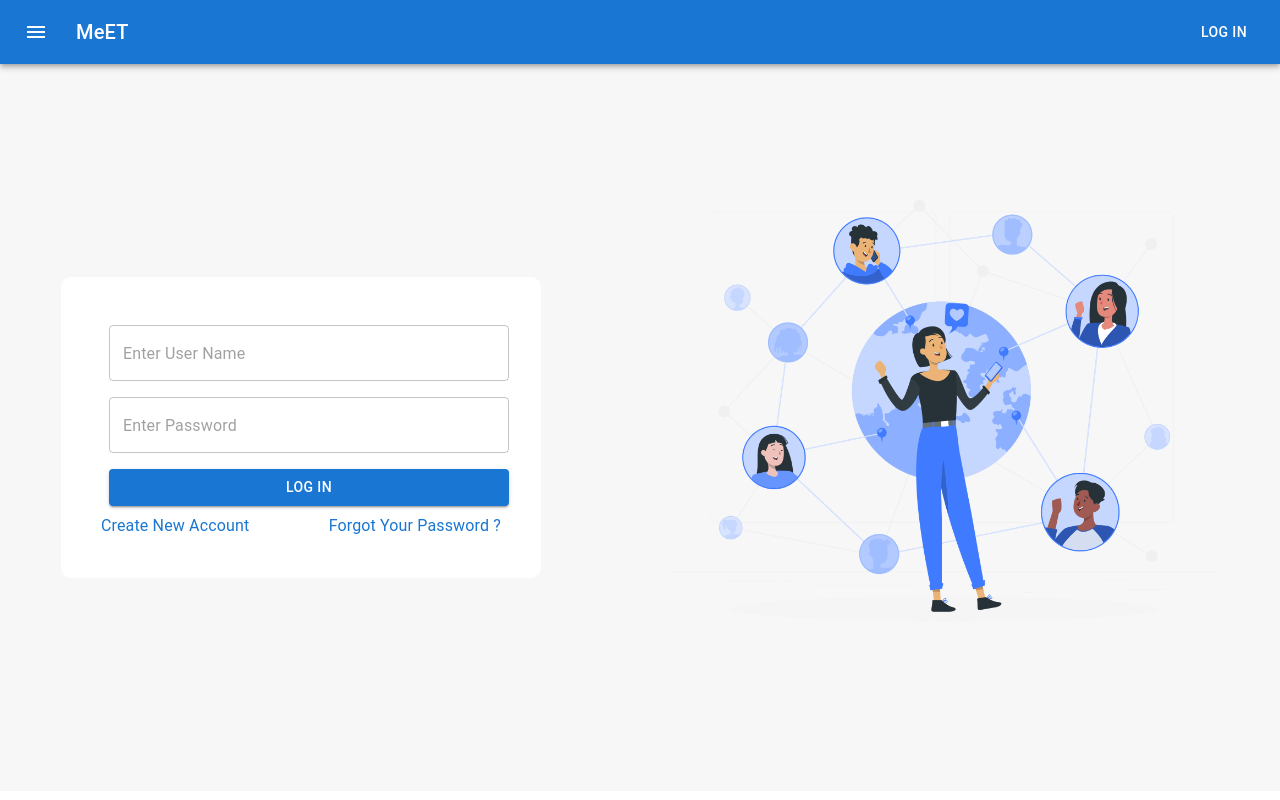
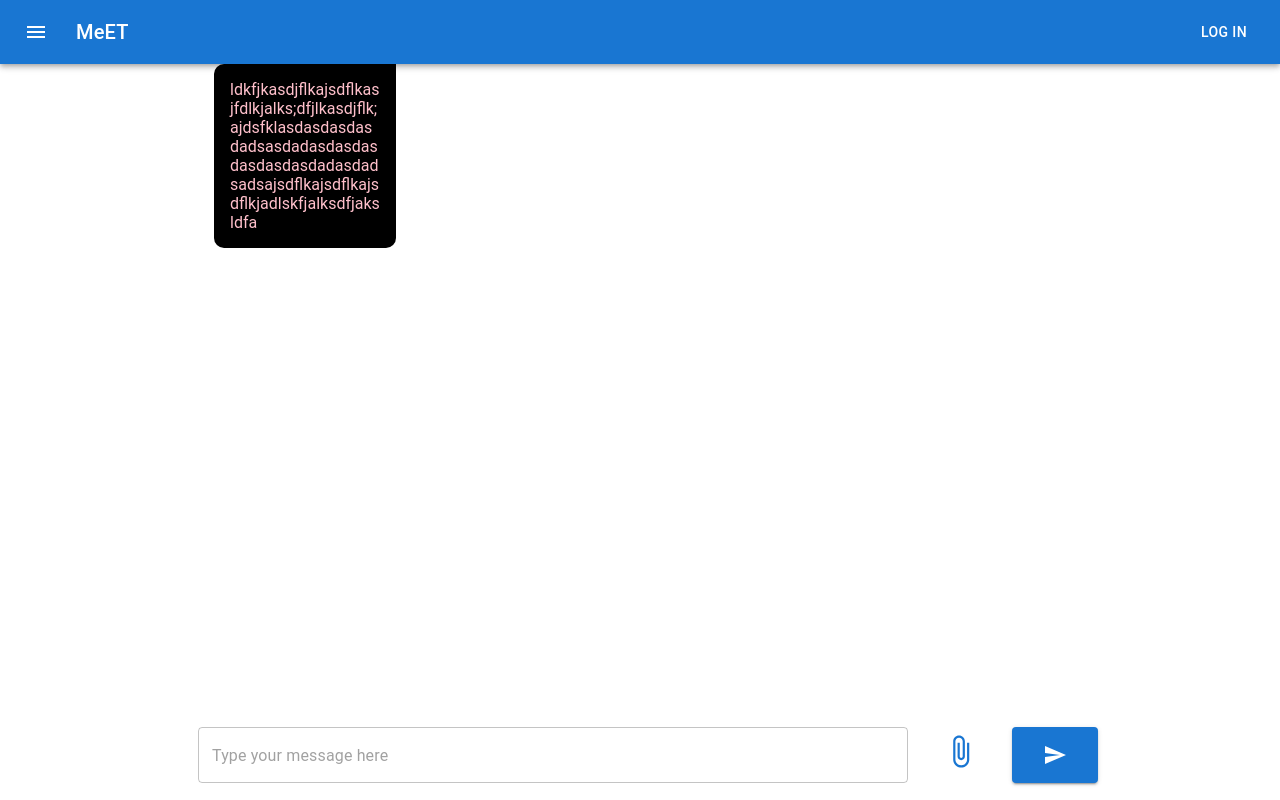
Before and after one commit to phani1585/meET, a React (Create React App) app: page /chatPage in a window 1280 px wide. Built offline with nearby package versions, Linux system fonts and the light colour scheme.

Commit message:
chat component added

```diff
--- a/package.json
+++ b/package.json
@@ -11,6 +11,7 @@
     "@testing-library/jest-dom": "^5.16.5",
     "@testing-library/react": "^13.4.0",
     "@testing-library/user-event": "^13.5.0",
+    "axios": "^1.2.0",
     "react": "^18.2.0",
     "react-dom": "^18.2.0",
     "react-router-dom": "^6.4.4",
--- a/src/App.js
+++ b/src/App.js
@@ -32,15 +32,16 @@ const App = () => {
     errorMsg,
   });
 
+
   return (
     <userContext.Provider value={{ setUsers, validtion, inputEleFunc, users }}>
       <BrowserRouter>
         <NavBar />
         <Routes>
           <Route path="/signup" element={<SignUp />} />
-          <Route path="/chatPage" element={<LogIn />} />
+          <Route path="/" element={<LogIn />} />
           <Route path="/resetPassword" element={<ResetPassword />} />
-          <Route path="/" element={<ChatPage />} />
+          <Route path="/chatPage" element={<ChatPage />} />
         </Routes>
       </BrowserRouter>
     </userContext.Provider>
--- a/src/Pages/ChatPage.js
+++ b/src/Pages/ChatPage.js
@@ -1,28 +1,68 @@
-import { TextField } from "@mui/material";
+import { Box, Button, TextField} from "@mui/material";
 import { Container } from "@mui/system";
-import React from "react";
+import React, { useState } from "react";
+import SendIcon from '@mui/icons-material/Send';
+import AttachFileIcon from '@mui/icons-material/AttachFile';
+import SelectionFile from '../components/SelectionFile'
+import Message from "../components/Message";
 
-const { mainChatContainer, chatInput } = {
+const { mainChatContainer, chatInputwrapper } = {
   mainChatContainer: {
-    bgcolor: "red",
     minHeight: "90.9vh",
     position: "relative",
   },
-  chatInput: {
+  chatInputwrapper: {
+    padding:1,
+    width:'100%',
     position: "absolute",
     bottom: 0,
+    left:0
   },
 };
 
 const ChatPage = () => {
+  const [chatInput,setChatInput]=useState('')
+  const [fileName,setFileName]=useState('')
+
+  const handleChage = (e) => {
+    setChatInput(e.target.value)
+  }
+
+  const handleFileChange = (e)=>{
+    setFileName(e.target.files[0].name)
+  }
+
+  const handleClearFile = () => {
+    setFileName('')
+  }
+
+  const handleSubmit = (e) => {
+    e.preventDefult()
+  }
+
   return (
+
     <Container sx={mainChatContainer} maxWidth="md">
+      <Message/>
+      <Box sx={chatInputwrapper}>
+      {fileName.length>0 && <SelectionFile fileName={fileName} handleClearFile={handleClearFile}/>}
+        <form autoComplete="off" noValidate style={{display:'flex',gap:'20px'}} onSubmit={handleSubmit}>
       <TextField
-        sx={chatInput}
         variant="outlined"
+        value={chatInput}
+        onChange={handleChage}
         placeholder="Type your message here"
         fullWidth
-      />
+        />
+        <Button>
+          <input type='file' id='fileinput' onChange={handleFileChange} style={{display:'none'}}/>
+          <label htmlFor="fileinput">
+          <AttachFileIcon fontSize="large"/>
+          </label>
+        </Button>
+        <Button type="submit" variant="contained" sx={{width:'100px'}} color="primary"><SendIcon/></Button>
+        </form>
+      </Box>
     </Container>
   );
 };
--- a/src/Pages/SignUp.js
+++ b/src/Pages/SignUp.js
@@ -5,6 +5,7 @@ import { NavLink, useNavigate } from "react-router-dom";
 import FormComponet from "../components/FormComponet";
 import { userContext } from "../Context/context";
 import { signupValidation } from "../validation/SignupValidation";
+import axios from "axios";
 //validation schema
 
 //styling
@@ -69,13 +70,24 @@ const SignUp = () => {
 
   const handleSubmit = async (e) => {
     e.preventDefault();
+
     validtion(signupValidation, data).then((result) => {
       if (result !== undefined) {
         setErrors(result);
       } else {
-        setUsers((prev) => [...prev, data]);
+        let formdata = new FormData();
+        formdata.append("fullName", data.fullName);
+        formdata.append("confirmPassword", data.confirmPassword);
+        formdata.append("email", data.email);
+        formdata.append("password", data.password);
+        formdata.append("userName", data.userName);
+        formdata.append("id",'');
+        console.log(data);
+        axios
+          .post("http://localhost:5000/newLogin", formdata).then(res=>console.log(res))
+          .catch((err) => console.log(err));
         setData(person);
-        navigate("/");
+        // navigate("/");
       }
     });
   };
--- /dev/null
+++ b/src/components/Message.js
@@ -0,0 +1,24 @@
+import { CardContent } from "@mui/material";
+import React from "react";
+
+const { MsgOnwer } = {
+  MsgOnwer: {
+    bgcolor: "black",
+    width: "60%",
+    color: "pink",
+    whiteSpace: "wrap",
+    inlineSize: "150px",
+    overflowWrap: "break-word",
+    borderRadius: '10px 0px 10px 10px'
+  },
+};
+
+const Message = () => {
+  return (
+    <CardContent sx={MsgOnwer}>
+      ldkfjkasdjflkajsdflkasjfdlkjalks;dfjlkasdjflk;ajdsfklasdasdasdasdadsasdadasdasdasdasdasdasdadasdadsadsajsdflkajsdflkajsdflkjadlskfjalksdfjaksldfa
+    </CardContent>
+  );
+};
+
+export default Message;
--- /dev/null
+++ b/src/components/SelectionFile.js
@@ -0,0 +1,31 @@
+import { Box, IconButton, Typography } from '@mui/material'
+import React from 'react'
+import ClearIcon from '@mui/icons-material/Clear';
+const {fileWrapper,fileNameWrapper } = {
+    fileWrapper:{
+      width:'35%',
+      display:'flex',
+      alignItems:'center',
+      backgroundColor:'#F7F7F7',
+      borderRadius:'30px',
+      mb:'10px'
+    },
+    fileNameWrapper:{
+      flexGrow:1,
+      pl:'20px',
+      whiteSpace: 'nowrap',
+      overflow: 'hidden',
+      textOverflow: 'ellipsis',
+    }
+  };
+
+const SelectionFile = ({fileName,handleClearFile}) => {
+  return (
+    <Box sx={fileWrapper}>
+      <Typography sx={fileNameWrapper} color="success.dark">{fileName}</Typography>
+      <IconButton onClick={handleClearFile}><ClearIcon/></IconButton>
+    </Box>
+  )
+}
+
+export default SelectionFile
--- a/src/index.css
+++ b/src/index.css
@@ -1,9 +1,7 @@
 body {
   margin: 0;
   padding: 0;
-  font-family: -apple-system, BlinkMacSystemFont, 'Segoe UI', 'Roboto', 'Oxygen',
-    'Ubuntu', 'Cantarell', 'Fira Sans', 'Droid Sans', 'Helvetica Neue',
-    sans-serif;
+  font-family: 'Roboto', sans-serif;
   -webkit-font-smoothing: antialiased;
   -moz-osx-font-smoothing: grayscale;
 }
```
Also changed, not shown: 1 other file (tests, documents, lock files or other folders).
